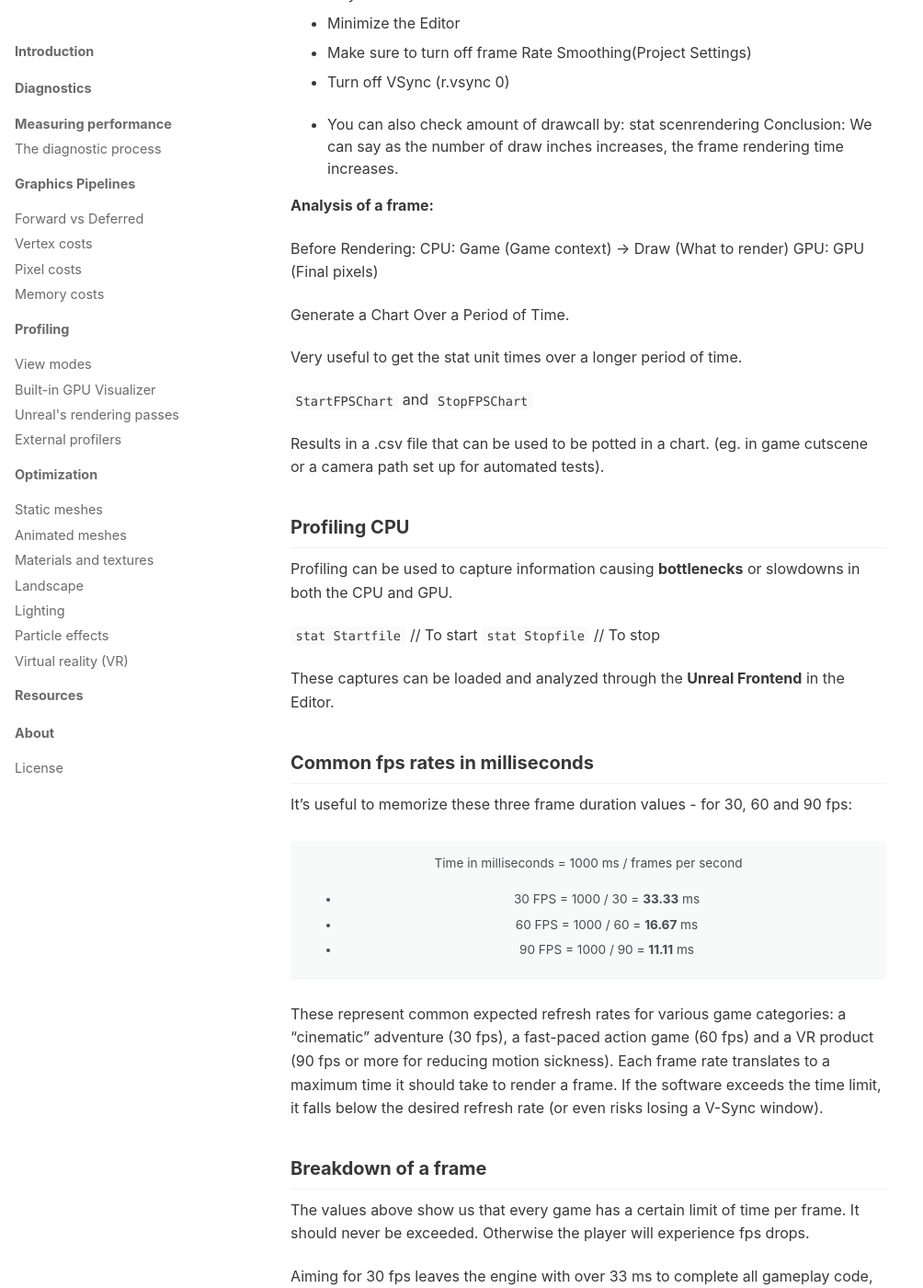
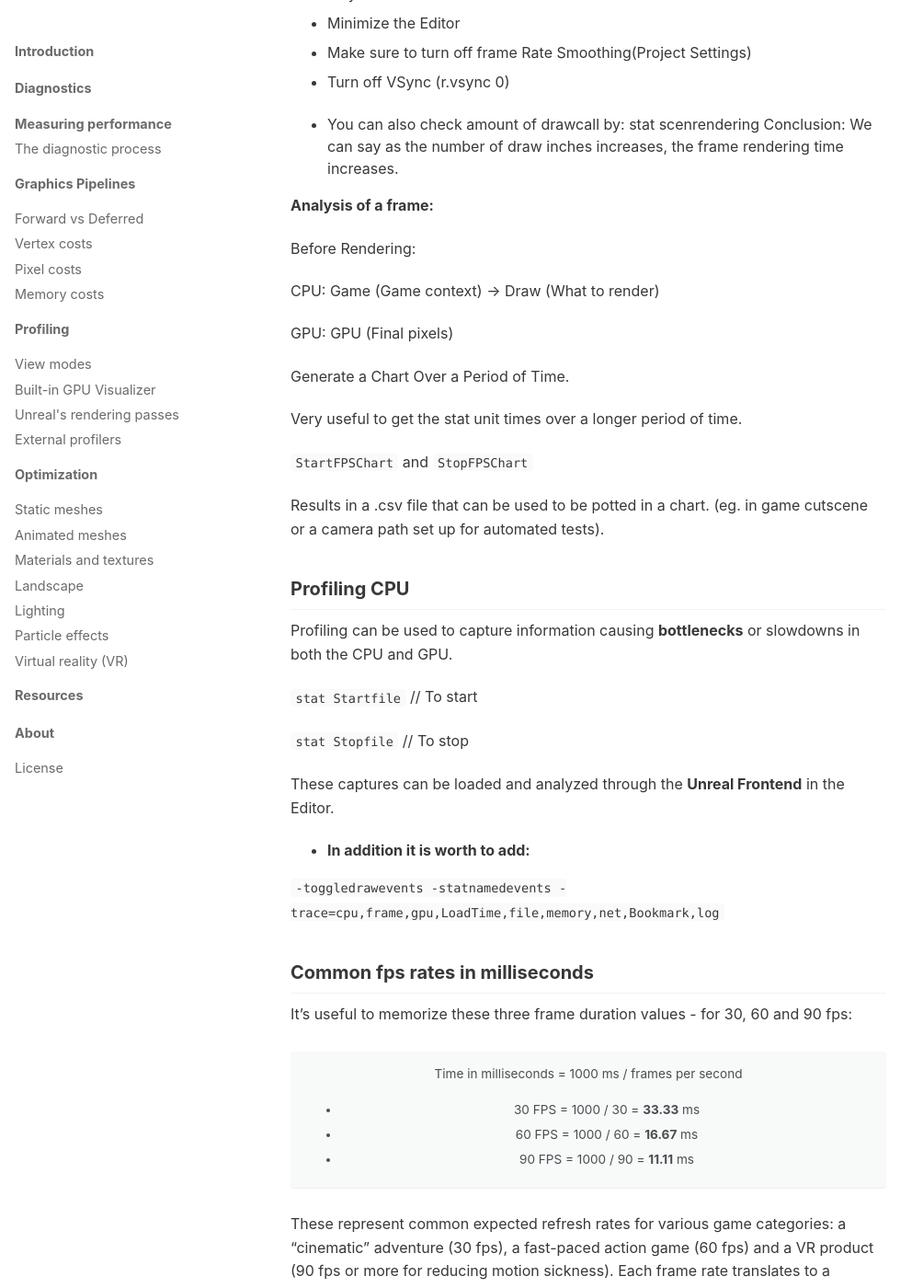
Before and after one commit to AdamKomarowski/unrealtechart, a Jekyll site: the page built from book/process/measuring-performance.md, in a window 1280 px wide and 1400 px high, scrolled down 790 px. Shown: the whole window at 92% size, without its empty margins (0-1004 px from the left). Built offline with Jekyll 4.4.1, drawn with Linux system fonts in a browser that asks for light colours; nearby versions of some CDN libraries; some of the changed text lies outside the part shown.

Commit message:
Update measuring-performance.md

```diff
--- a/book/process/measuring-performance.md
+++ b/book/process/measuring-performance.md
@@ -36,10 +36,13 @@ Prefer cooked builds, running on the target platform. But if you have to do it,
 * You can also check amount of drawcall by: stat scenrendering
 Conclusion: We can say as the number of draw inches increases, the frame rendering time increases.
 
+
 __Analysis of a frame:__
 
 Before Rendering:
+
 CPU: Game (Game context) -> Draw (What to render)
+
 GPU: GPU (Final pixels)
 
 Generate a Chart Over a Period of Time.
@@ -48,16 +51,22 @@ Very useful to get the stat unit times over a longer period of time.
 
 `StartFPSChart` and `StopFPSChart`
 
-Results in a .csv file that can be used to be potted in a chart. (eg. in game cutscene or a camera path set up for automated tests).
+Results in a .csv file that can be used to be potted in a chart.
+(eg. in game cutscene or a camera path set up for automated tests).
 
 ## Profiling CPU
 
 Profiling can be used to capture information causing __bottlenecks__ or slowdowns in both the CPU and GPU.
 
 `stat Startfile` // To start
+
 `stat Stopfile` // To stop
 
 These captures can be loaded and analyzed through the __Unreal Frontend__ in the Editor.
+
+* __In addition it is worth to add:__
+
+`-toggledrawevents -statnamedevents -trace=cpu,frame,gpu,LoadTime,file,memory,net,Bookmark,log`
 
 
 
```
